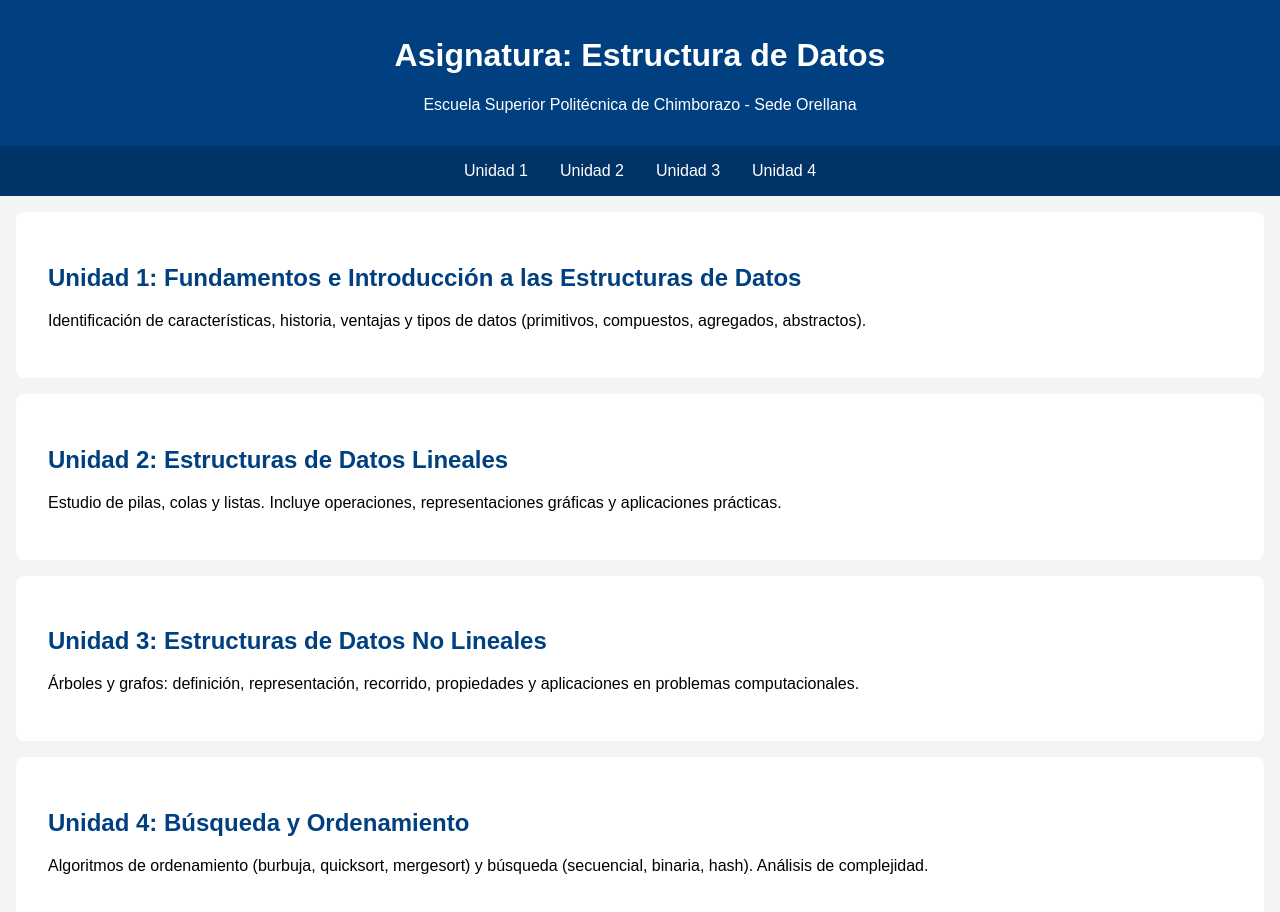
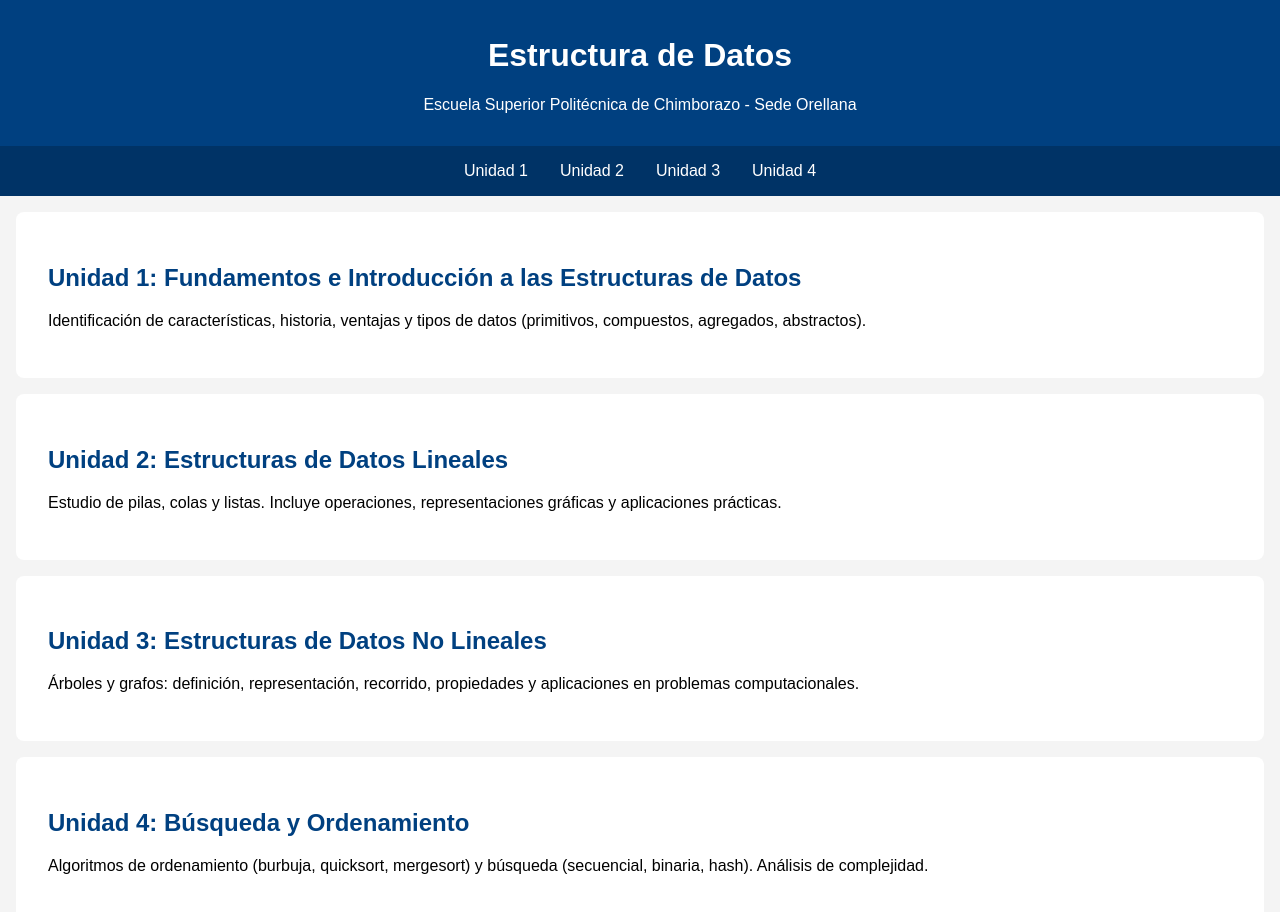
Before and after one commit to Alexis-Vargas-Xav/MaterialEstructuraDeDatos, a plain HTML site: page docs/Index.html in a window 1280 px wide. Drawn offline with Linux system fonts and the light colour scheme.

Commit message:
Actualizado

```diff
--- a/Index.html
+++ b/docs/Index.html
@@ -42,7 +42,7 @@
 <body>
 
 <header>
-  <h1>Asignatura: Estructura de Datos</h1>
+  <h1>Estructura de Datos</h1>
   <p>Escuela Superior Politécnica de Chimborazo - Sede Orellana</p>
 </header>
 
```
Also changed, not shown: index.html.txt (deleted).
